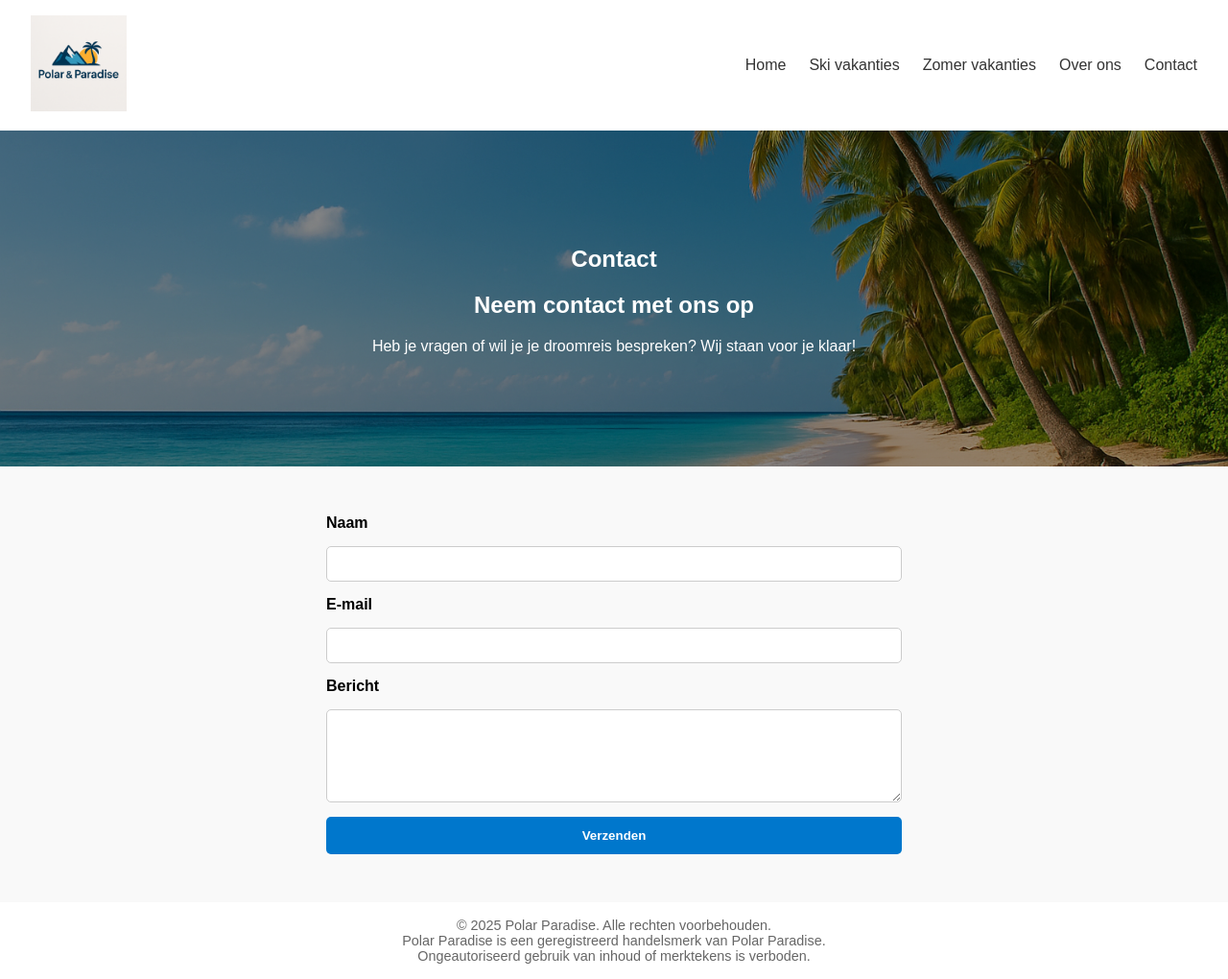
After one commit to AidenColin024/Vakantie-website, a PHP site: page /contact.html in a window 1280 px wide. The commit adds this page. Shown: the whole page at 96% size. Run offline with PHP 8.4, Linux system fonts and the light colour scheme.

Commit message:
over ons en contact pagina gemaakt

```diff
--- /dev/null
+++ b/contact.html
@@ -0,0 +1,55 @@
+<!DOCTYPE html>
+<html lang="nl">
+<head>
+    <meta charset="UTF-8" />
+    <meta name="viewport" content="width=device-width, initial-scale=1.0" />
+    <title>Polar & Paradise</title>
+    <link rel="stylesheet" href="vakantie.css?v=1.2">
+
+</head>
+<body>
+
+<!-- HEADER -->
+<header class="pp-header">
+    <div class="logo">
+        <a href="index.html">
+            <img src="images/image1 (1).png" alt="Polar & Paradise">
+        </a>
+    </div>
+    <nav class="pp-nav">
+        <ul>
+            <li><a href="index.html">Home</a></li>
+            <li><a href="ski.html">Ski vakanties</a></li>
+            <li><a href="zomer.html">Zomer vakanties</a></li>
+            <li><a href="overons.html">Over ons</a></li>
+            <li><a href="contact.html">Contact</a></li>
+        </ul>
+    </nav>
+</header>
+<section class="contact-hero">
+    <div class="contact-hero-text">
+        <h1>Contact</h1>
+        <h2>Neem contact met ons op</h2>
+        <p>Heb je vragen of wil je je droomreis bespreken? Wij staan voor je klaar!</p>
+    </div>
+</section>
+
+<section class="contact-form-section">
+    <form class="contact-form">
+        <label for="name">Naam</label>
+        <input type="text" id="name" name="name" required>
+
+        <label for="email">E-mail</label>
+        <input type="email" id="email" name="email" required>
+
+        <label for="message">Bericht</label>
+        <textarea id="message" name="message" rows="5" required></textarea>
+
+        <button type="submit">Verzenden</button>
+    </form>
+</section>
+<footer style="text-align: center; padding: 1rem; font-size: 0.9rem; color: #666;">
+    © 2025 Polar Paradise. Alle rechten voorbehouden. <br>
+    Polar Paradise is een geregistreerd handelsmerk van Polar Paradise. <br>
+    Ongeautoriseerd gebruik van inhoud of merktekens is verboden.
+</footer>
--- a/index.html
+++ b/index.html
@@ -31,7 +31,7 @@
 <section class="vakantie">
     <img src="\images\image3.webp" alt="Zon en Sneeuw vakanties">
     <div class="hero-text">
-        <h1>Van zon en zee<br>naar sneeuw en slee</h1>
+        <h1>Van zonovergoten stranden tot besneeuwde bergtoppenwij<br>wij brengen jouw droomvakantie tot leven.</h1>
     </div>
     <div class="search-bar">
         <input type="text" placeholder="Vertreklocatie">
--- a/vakantie.css
+++ b/vakantie.css
@@ -57,7 +57,7 @@ header .account-link a {
 .vakantie .search-bar {
     position: relative;
     z-index: 1;
-    color: white;
+    color: black;
     text-align: center;
 }
 
@@ -120,7 +120,7 @@ header .account-link a {
     background-size: cover;
     background-position: center;
     position: relative;
-    color: white;
+    color: black;
     overflow: hidden;
 }
 
@@ -145,7 +145,7 @@ header .account-link a {
 /* Knopstijl */
 .seasons button {
     background: red;
-    color: white;
+    color: black;
     padding: 10px 20px;
     border: none;
     margin-top: 20px;
@@ -207,7 +207,7 @@ header .account-link a {
     background-image: url('img/hero-ski.jpg');
     background-size: cover;
     background-position: center;
-    color: white;
+    color: black;
     text-align: center;
     padding: 6rem 2rem;
 }
@@ -239,7 +239,7 @@ header .account-link a {
 
 .pp-search-btn {
     background-color: red;
-    color: white;
+    color: black;
     border: none;
     padding: 0.5rem 1.2rem;
     cursor: pointer;
@@ -293,6 +293,147 @@ header .account-link a {
     margin: 1rem;
     font-weight: bold;
 }
+/* About Hero Banner */
+.about-hero {
+    background: url('images/ChatGPT Image 19 mei 2025, 16_01_26.png') no-repeat center center / cover;
+    padding: 100px 20px;
+    color: black;
+    text-align: center;
+}
+
+.about-hero-text h1 {
+    font-size: 2.8rem;
+    margin-bottom: 15px;
+}
+
+.about-hero-text p {
+    font-size: 1.2rem;
+    max-width: 700px;
+    margin: 0 auto;
+}
+
+/* Missie & Visie */
+.about-content {
+    display: flex;
+    flex-wrap: wrap;
+    justify-content: center;
+    gap: 40px;
+    padding: 60px 20px;
+    background: #f9f9f9;
+}
+
+.about-box {
+    max-width: 400px;
+    background: white;
+    padding: 30px;
+    border-radius: 10px;
+    box-shadow: 0 2px 10px rgba(0,0,0,0.05);
+    text-align: center;
+}
+
+/* Team sectie */
+.about-team {
+    padding: 60px 20px;
+    background: #fff;
+    text-align: center;
+}
+
+.about-team h2 {
+    margin-bottom: 40px;
+}
+
+.team-members {
+    display: flex;
+    flex-wrap: wrap;
+    justify-content: center;
+    gap: 30px;
+}
+
+.team-member {
+    width: 200px;
+}
+
+.team-member img {
+    width: 100%;
+    border-radius: 50%;
+    object-fit: cover;
+    height: 200px;
+}
+
+.team-member h3 {
+    margin-top: 15px;
+    font-size: 1.1rem;
+}
+
+.team-member p {
+    font-size: 0.9rem;
+    color: #555;
+}
+.contact-hero {
+    background-image: url('images/ChatGPT Image 21 mei 2025, 11_02_07.png'); /* Vervang dit pad */
+    background-size: cover;
+    background-position: center;
+    background-repeat: no-repeat;
+    padding: 100px 20px;
+    color: white;
+    text-align: center;
+    position: relative;
+}
+
+.contact-hero::before {
+    content: "";
+    position: absolute;
+    top: 0; left: 0;
+    width: 100%; height: 100%;
+    background: rgba(0, 0, 0, 0.4); /* Donkere overlay */
+    z-index: 1;
+}
+
+.contact-hero-text {
+    position: relative;
+    z-index: 2;
+}
+
+.contact-form-section {
+    padding: 50px 20px;
+    background-color: #f9f9f9;
+    display: flex;
+    justify-content: center;
+}
+
+.contact-form {
+    max-width: 600px;
+    width: 100%;
+    display: flex;
+    flex-direction: column;
+    gap: 15px;
+}
+
+.contact-form label {
+    font-weight: bold;
+}
+
+.contact-form input,
+.contact-form textarea {
+    padding: 10px;
+    border: 1px solid #ccc;
+    border-radius: 5px;
+    font-family: inherit;
+}
+
+.contact-form button {
+    padding: 12px;
+    background-color: #0077cc;
+    color: white;
+    border: none;
+    border-radius: 5px;
+    cursor: pointer;
+    font-weight: bold;
+}
+
+.contact-form button:hover {
+    background-color: #005fa3;
+}
 
 /* Responsive */
 @media (max-width: 768px) {
```
Also changed, not shown: overons.html (+42 -0 lines), images/ChatGPT Image 19 mei 2025, 16_01_26.png (added), images/ChatGPT Image 21 mei 2025, 11_02_07.png (added).
